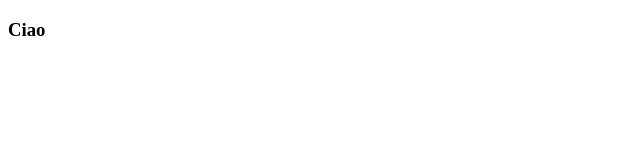
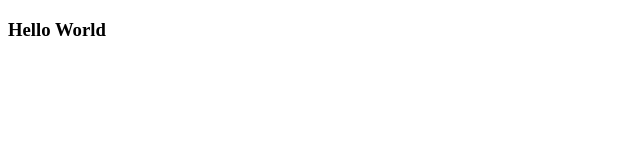
Before and after one commit to LucaPiantadosi27/htmlcss-hello, a plain HTML site: page index.html in a window 1280 px wide. Shown: the full height of the page, 0-640 px from the left. Drawn offline with Linux system fonts and the light colour scheme.

Commit message:
inserito "HW"

```diff
--- a/index.html
+++ b/index.html
@@ -6,7 +6,7 @@
     <title>First page HTML</title>
 </head>
 <body>
-    <h3> Ciao </h3>
+    <h3> Hello World </h3>
 
 </body>
 </html>
```
